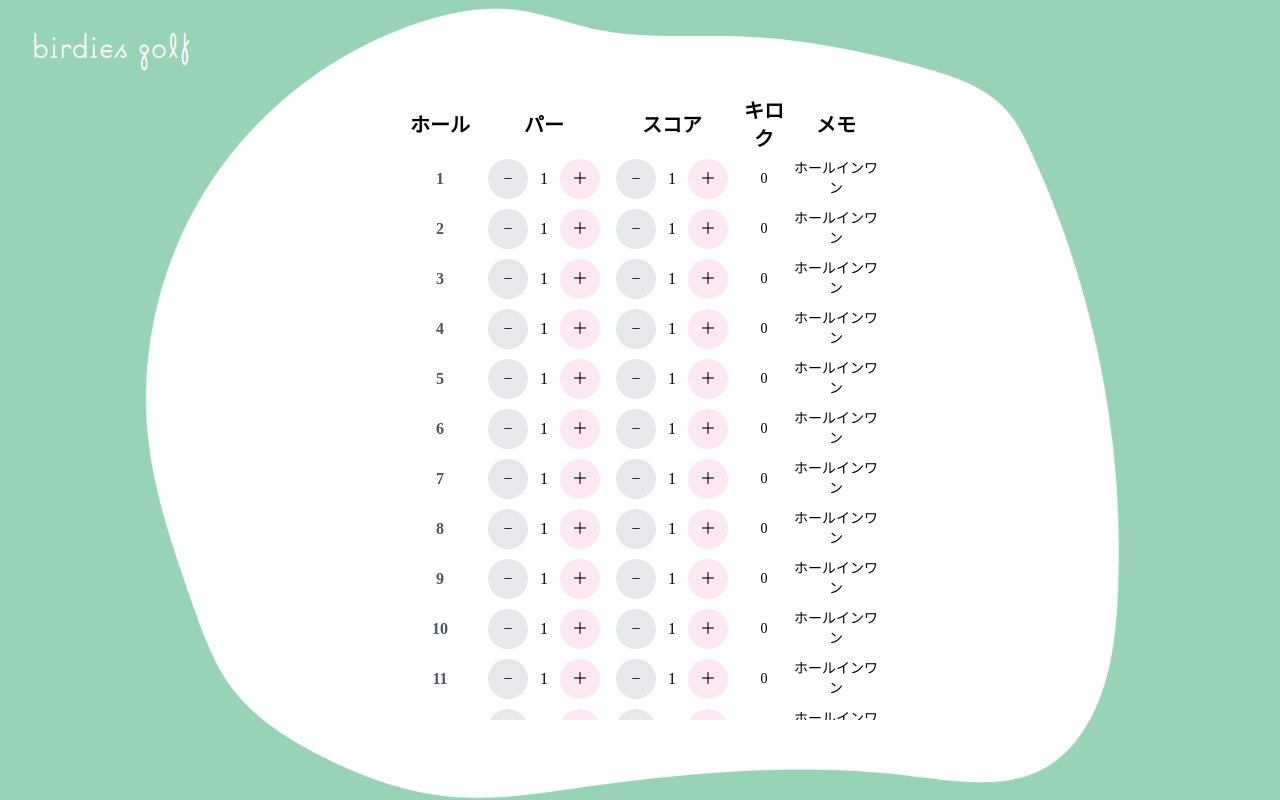
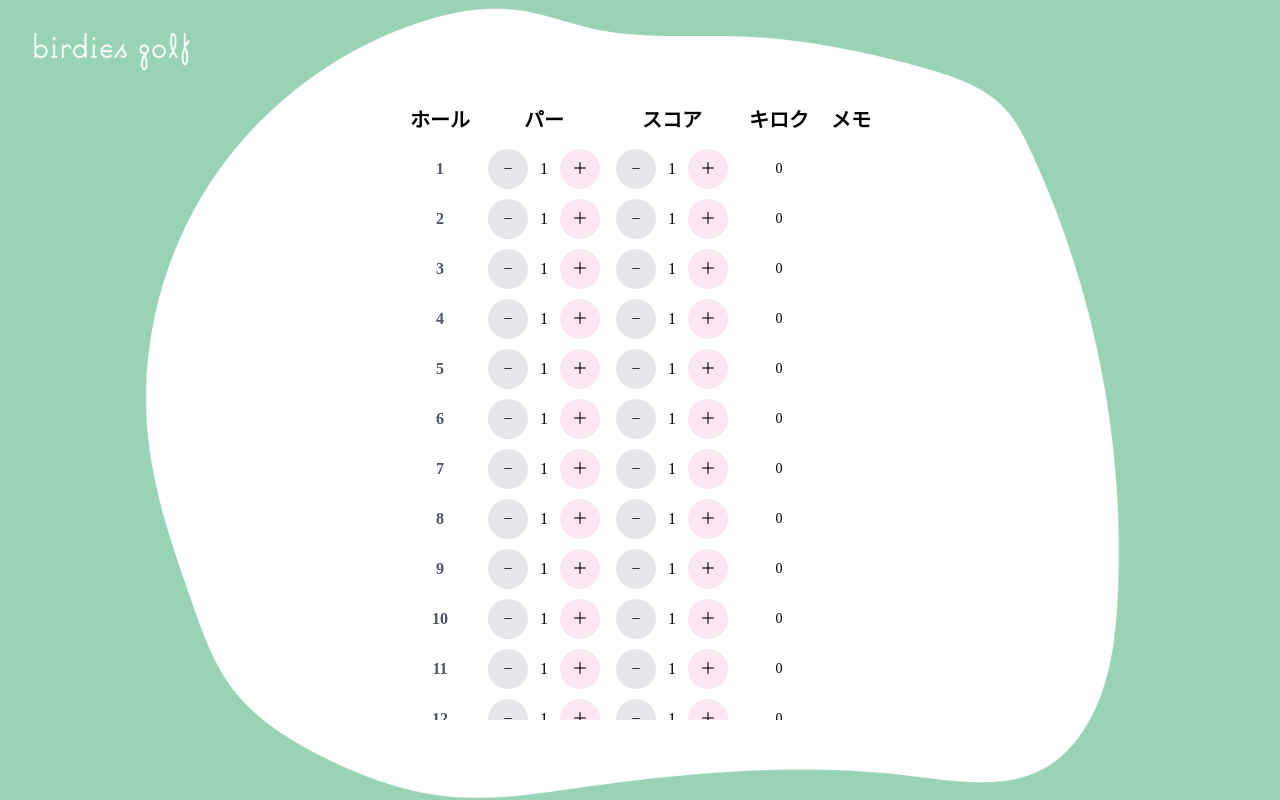
Before and after one commit to Ryuki-4648/birdies-golf, a React (Create React App) app in the folder birdies/: page / in a window 1280 px wide. Built offline with nearby package versions, Linux system fonts and the light colour scheme; a web font is replaced by a local one.

Commit message:
スコアを見るボタンをクリックしたら、結果のテキストが表示される

```diff
--- a/birdies/src/App.tsx
+++ b/birdies/src/App.tsx
@@ -6,9 +6,9 @@ function App() {
   const [parCounts, setParCounts] = useState(Array(19).fill(1)); // 1-18ホール分のパーを格納する配列。初期値を1とする。
   const [scoreCounts, setScoreCounts] = useState(Array(19).fill(1)); // Array.prototype.fill() 開始位置〜終了位置（までのすべての要素を、静的な値に変更した配列を返す
 
-  // const [displayResultTexts, setDisplayResultTexts] = useState(
-  //   Array(19).fill("")
-  // );
+  const [displayResultTexts, setDisplayResultTexts] = useState(
+    Array(19).fill("")
+  );
 
   const [resultTotalScore, setResultTotalScore] = useState(0);
 
@@ -20,13 +20,8 @@ function App() {
     // console.log(scoreCounts);
     // console.log(parCounts);
     setResultTotalScore(sum);
-  };
 
-  const calculateScoreDifference = (index: number) => {
-    return scoreCounts[index] - parCounts[index];
-  };
-
-  const displayResultText = (index: number) => {
+    const newDisplayResultTexts = scoreCounts.map((score, index) => {
       const difference = scoreCounts[index] - parCounts[index];
       if (difference === 0) {
         return "ホールインワン";
@@ -43,8 +38,14 @@ function App() {
       } else if (difference === 2) {
         return "ダブルボギー";
       } else {
-      return;
+        return "";
       }
+    });
+    setDisplayResultTexts(newDisplayResultTexts);
+  };
+
+  const calculateScoreDifference = (index: number) => {
+    return scoreCounts[index] - parCounts[index];
   };
 
   const onClickResetButton = () => {
@@ -135,7 +136,9 @@ function App() {
             <p className="text-sm">{calculateScoreDifference(i)}</p>
           </td>
           <td>
-            <p className="text-sm">{displayResultText(i)}</p>
+            <p className="text-sm">
+              {displayResultTexts[i] ? displayResultTexts[i] : ""}
+            </p>
           </td>
         </tr>
       );
```
Lines whose indentation alone changed are shown as unchanged.
